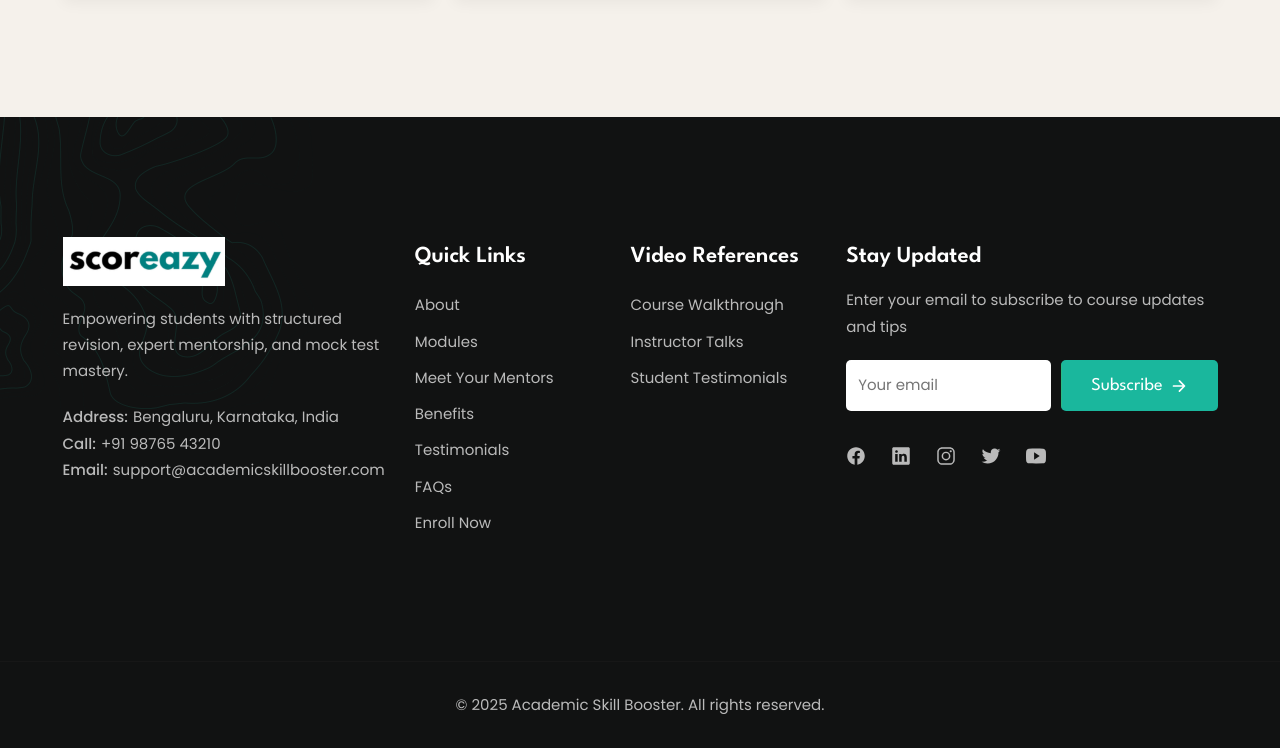
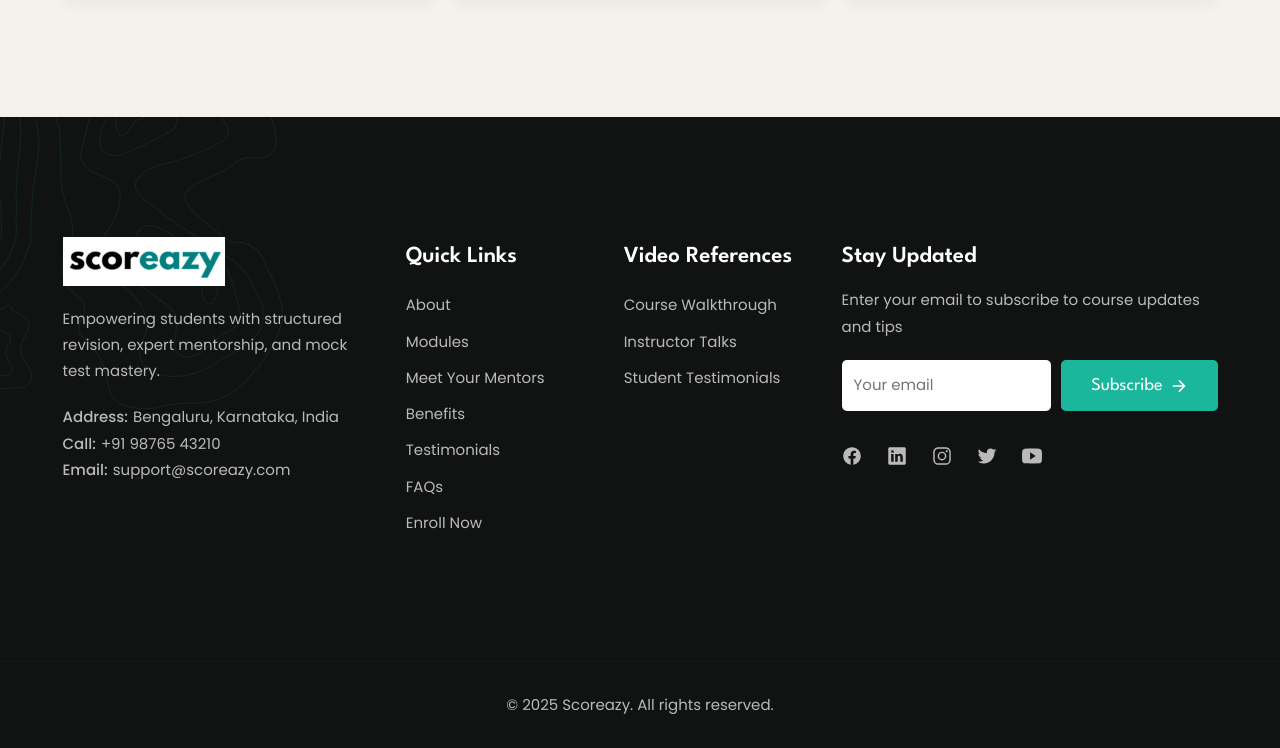
Before and after one commit to amulyyaaa/AcademicSkillBooster, a plain HTML site: page index.html in a window 1280 px wide. Shown: the part 5651-6399 px from the top of the page. Drawn offline with nearby package versions, Linux system fonts and the light colour scheme.

Commit message:
Update index.html

```diff
--- a/index.html
+++ b/index.html
@@ -467,7 +467,7 @@
 
         <div class="wrapper">
           <span class="span">Email:</span>
-          <a href="mailto:support@academicskillbooster.com" class="footer-link">support@academicskillbooster.com</a>
+          <a href="mailto:support@scoreazy.com" class="footer-link">support@scoreazy.com</a>
         </div>
       </div>
 
@@ -522,7 +522,7 @@
   <div class="footer-bottom">
     <div class="container">
       <p class="copyright">
-        &copy; 2025 Academic Skill Booster. All rights reserved.
+        &copy; 2025 Scoreazy. All rights reserved.
       </p>
     </div>
   </div>
```
